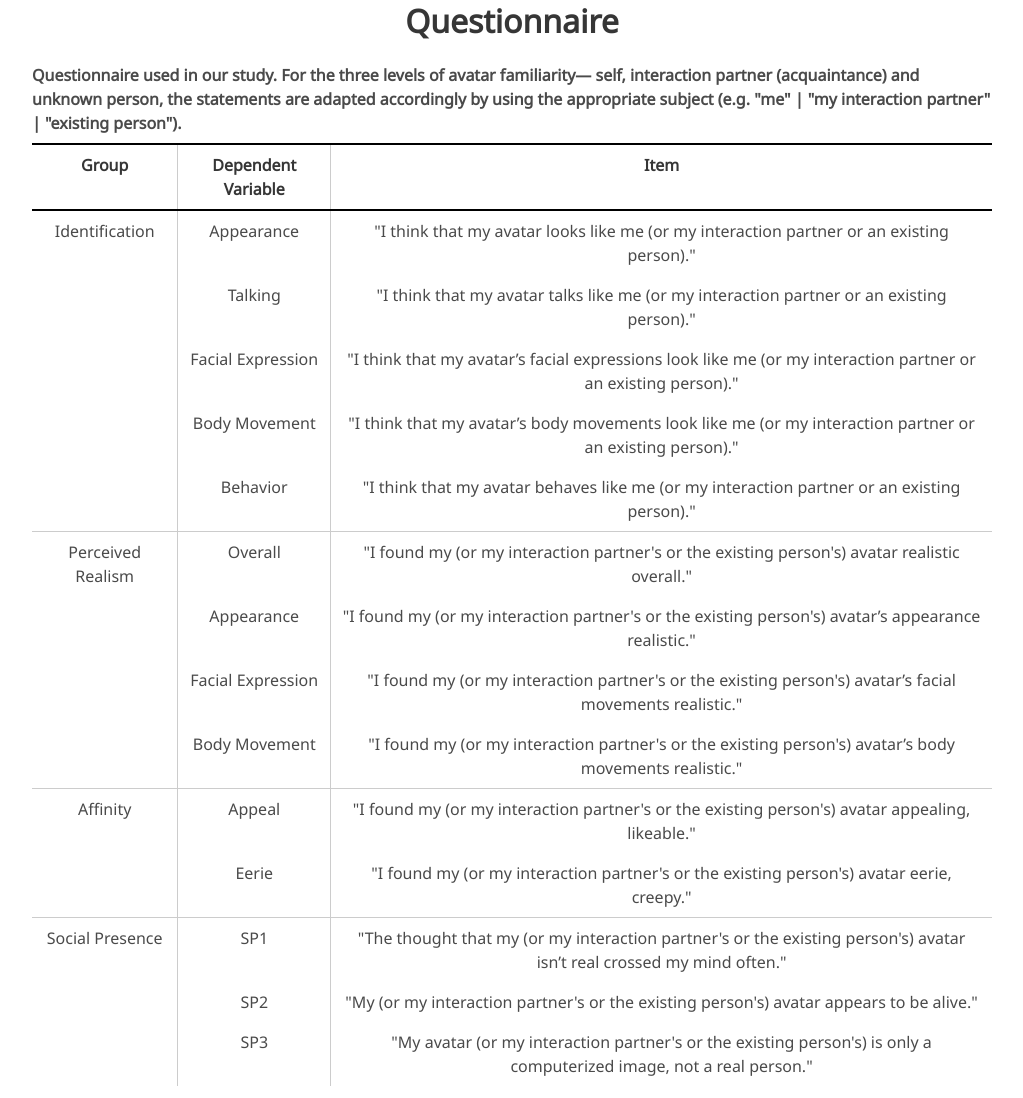
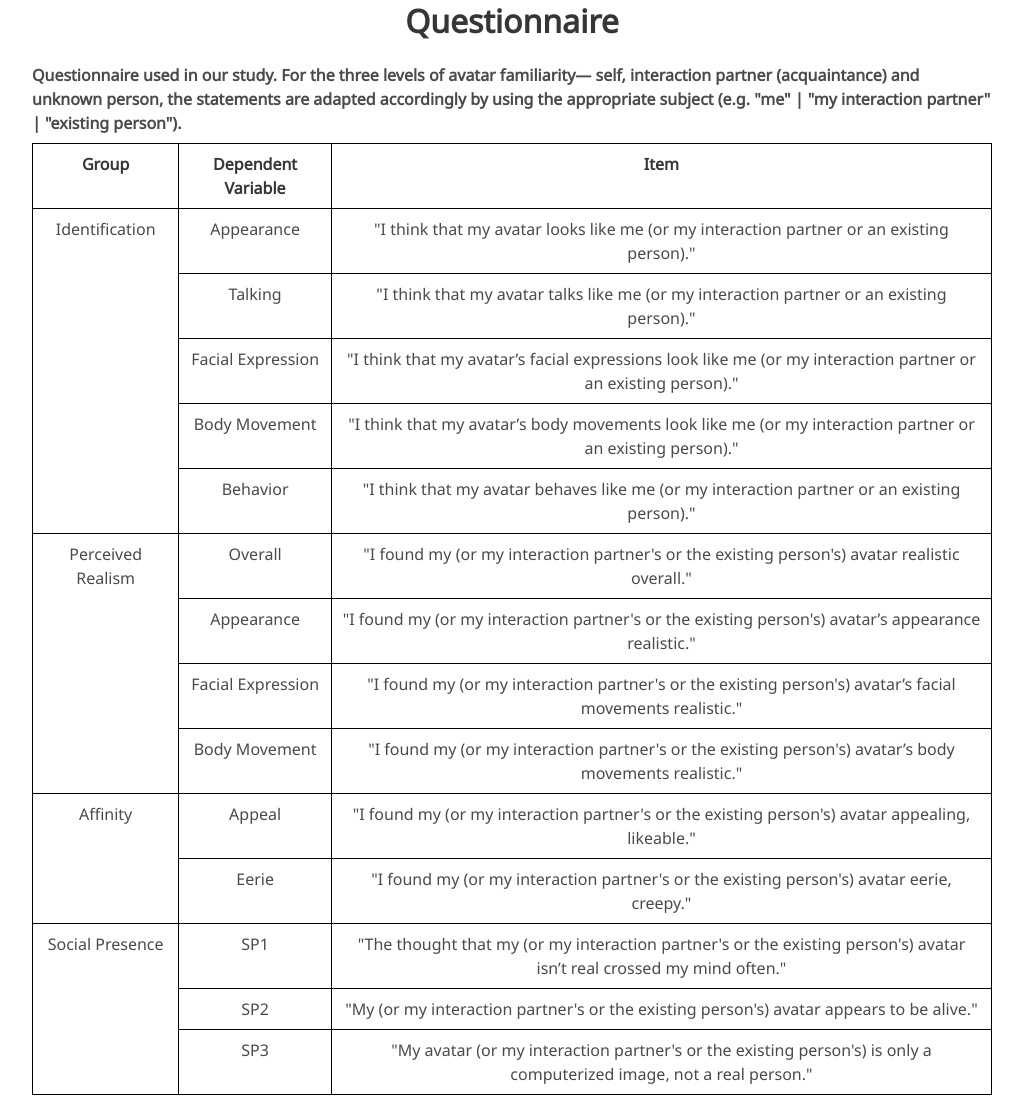
Before and after one commit to galib360/InvestigatingDigitalDoubles, a plain HTML site: page index.html in a window 1280 px wide. Shown: the part 2745-3843 px from the top of the page, without its empty margins (128-1151 px from the left). Drawn offline with nearby package versions, Linux system fonts and the light colour scheme; some icons are missing; a web font is replaced by a local one.

Commit message:
added borders to the table

```diff
--- a/static/css/index.css
+++ b/static/css/index.css
@@ -158,6 +158,7 @@ body {
 
 .latex-table {
     width: 100%;
+    /* Use standard collapse for continuous borders */
     border-collapse: collapse;
     margin-top: 1em;
     margin-bottom: 1em;
@@ -171,23 +172,6 @@ body {
 .latex-table th, .latex-table td {
     padding: 8px 10px;
     text-align: left;
-    /* Replicating the vertical line separating the first two columns */
-    border-right: 1px solid #ccc;
+    /* --- ADDED BORDER TO ALL CELLS --- */
+    border: 1px solid #000;
 }
-.latex-table td:last-child, .latex-table th:last-child {
-    border-right: none; /* Remove right border from the last column */
-}
-.latex-table thead th {
-    /* Replicating \toprule[2pt] */
-    border-top: 2px solid #000;
-    border-bottom: 2px solid #000;
-    font-weight: bold;
-}
-.latex-table tbody tr:first-child td {
-    /* Replicating the separation from the header */
-    border-top: none;
-}
-/* Styles for the midrule breaks */
-.latex-table tbody tr.mid-rule td {
-    border-top: 1px solid #ccc;
-}
```
